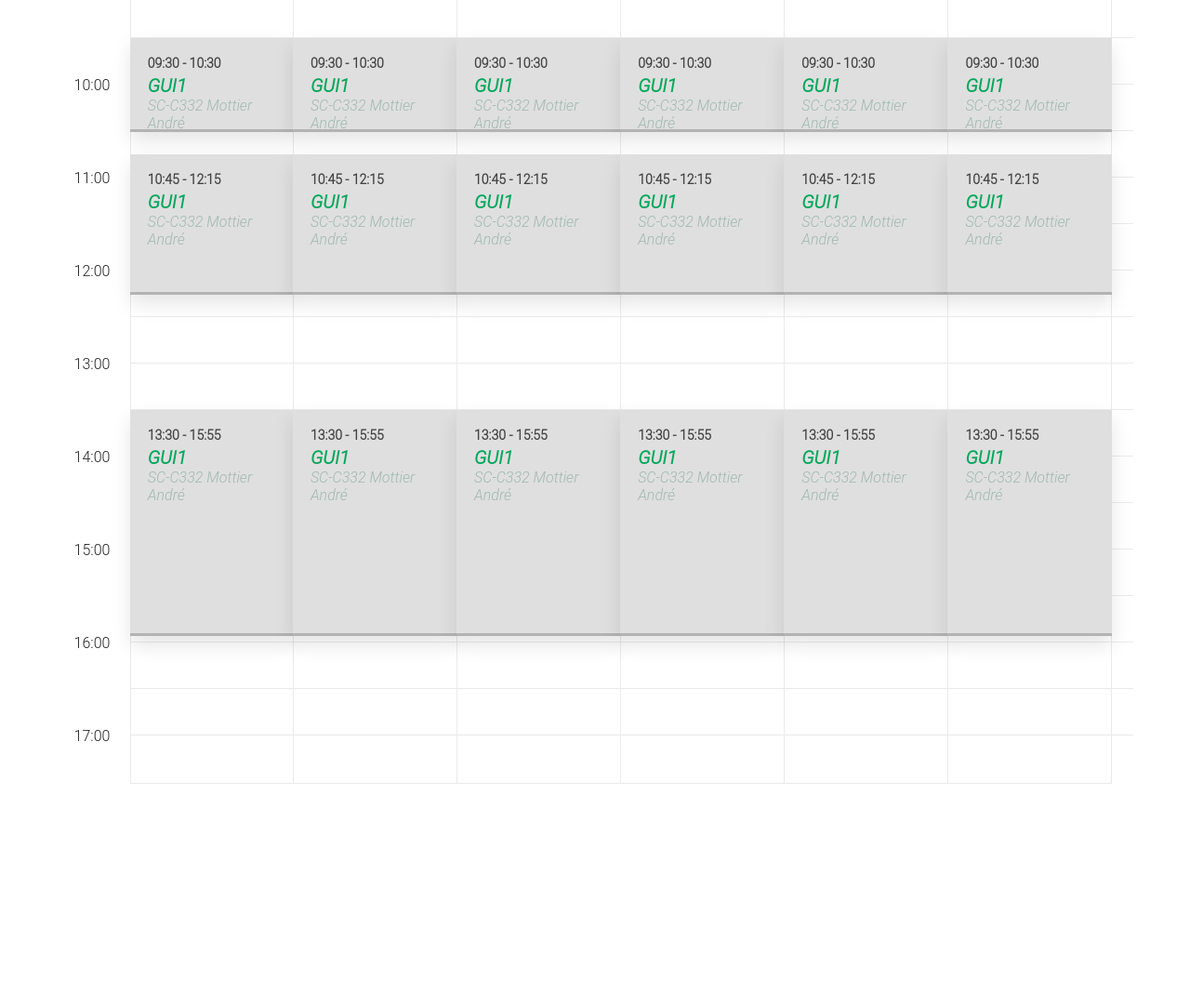
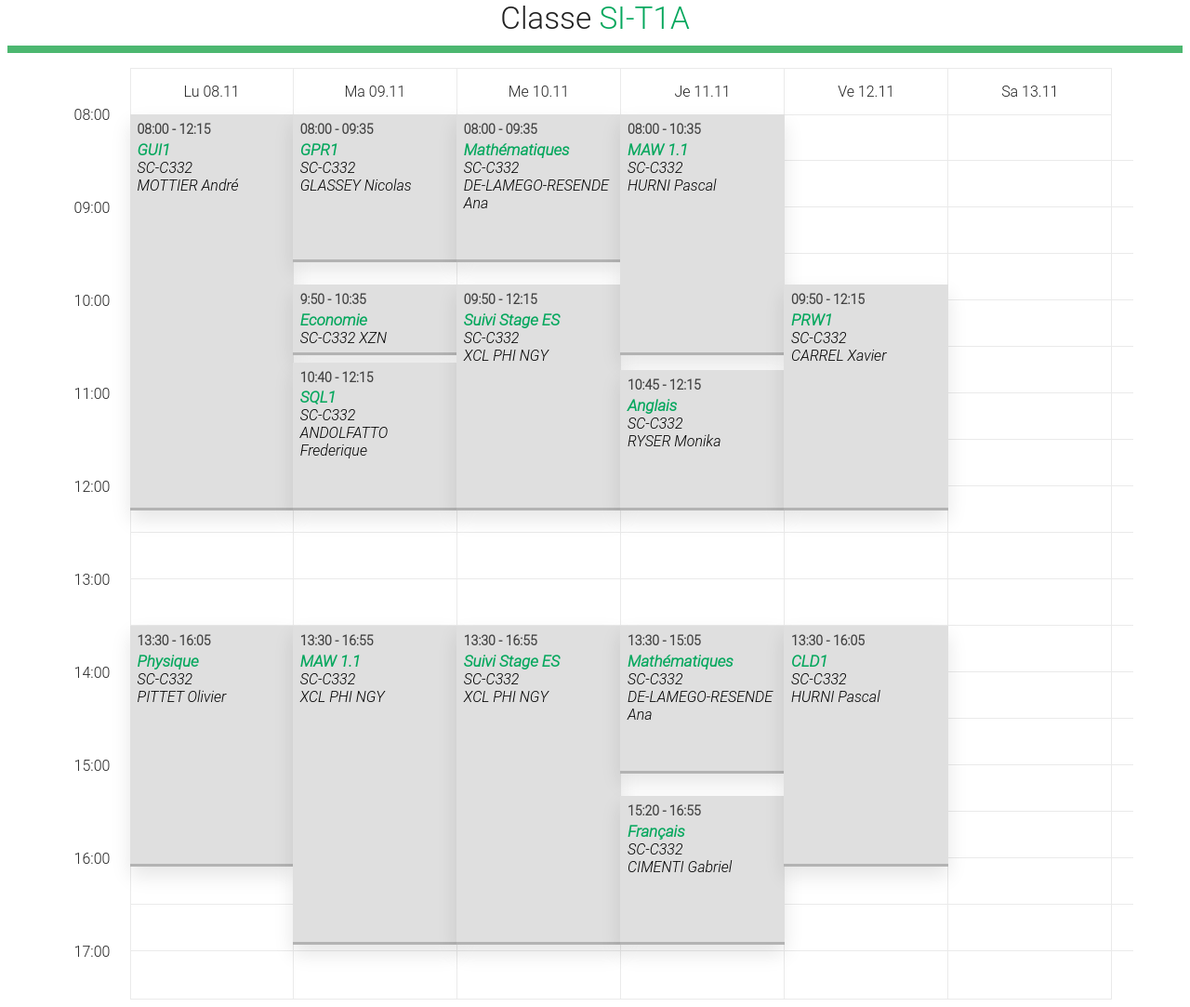
Before and after one commit to MauroWasTaken/GUI1_Intranet, a PHP site: page /html/calendareleve.html in a window 1280 px wide. Shown: the part 329-1412 px from the top of the page at 93% size. Before the commit the page ends 1172 px from the top, so only its background shows below. Run offline with PHP 8.4, Linux system fonts and the light colour scheme.

Commit message:
added some changes

```diff
--- a/src/css/calendar.css
+++ b/src/css/calendar.css
@@ -50,7 +50,7 @@ body {
 }
 
 a {
-    color: #a2b9b2;
+    color: #000;
     text-decoration: none;
 }
 
@@ -199,7 +199,6 @@ Main Components
     height: 100%;
     padding: .8em;
 }
-
 @media only screen and (min-width: 550px) {
     .cd-schedule .events .single-event {
         width: 40%;
@@ -270,7 +269,7 @@ Main Components
         margin-right: 0;
     }
     .cd-schedule .events .single-event a {
-        padding: 1.2em;
+        padding: 0.5em;
     }
     .cd-schedule .events .single-event:last-of-type {
         /* reset style */
@@ -309,13 +308,14 @@ Main Components
 }
 
 .cd-schedule .event-name {
-    font-size: 2.4rem;
+    font-size: 2rem;
 }
 
 @media only screen and (min-width: 670px) {
     .cd-schedule .event-name {
-        font-size: 2rem;
+        font-size: 1.7rem;
     }
+
 }
 
 .cd-schedule .event-desc,
--- a/src/css/style.css
+++ b/src/css/style.css
@@ -6,7 +6,7 @@ header {
   font-family: "Roboto Light", sans-serif;
     display: flex;
     width: 99%;
-    height: 11vh;
+    min-height: 11vh;
     flex-direction: column;
 }
 .banner {
--- a/src/html/calendareleve.html
+++ b/src/html/calendareleve.html
@@ -57,182 +57,158 @@
             <div class="events">
                 <ul class="wrap">
                     <li class="events-group">
-                        <div class="top-info"><span>Lu 01.11</span></div>
+                        <div class="top-info"><span>Lu 08.11</span></div>
                         <ul>
-                            <li class="single-event" data-content="GUI1" data-end="10:30"
+                            <li class="single-event" data-content="GUI1" data-end="12:15"
                                 data-event="event-1"
-                                data-start="09:30">
+                                data-start="08:00">
                                 <a href="#0">
                                     <em class="event-name">GUI1</em>
-                                    <em class="event-info">SC-C332 Mottier André</em>
+                                    <em class="event-info">SC-C332<br> MOTTIER André</em>
+                                </a>
+                            </li>
+                            <li class="single-event" data-content="GUI1" data-end="16:05"
+                                data-event="event-1"
+                                data-start="13:30">
+                                <a href="#0">
+                                    <em class="event-name">Physique</em>
+                                    <em class="event-info">SC-C332<br> PITTET Olivier</em>
+                                </a>
+                            </li>
+                        </ul>
+                    </li>
+
+                    <li class="events-group">
+                        <div class="top-info"><span>Ma 09.11</span></div>
+
+                        <ul>
+                            <li class="single-event" data-content="GUI1" data-end="09:35"
+                                data-event="event-1"
+                                data-start="08:00">
+                                <a href="#0">
+                                    <em class="event-name">GPR1</em>
+                                    <em class="event-info">SC-C332<br> GLASSEY Nicolas</em>
+                                </a>
+                            </li>
+                            <li class="single-event" data-content="GUI1" data-end="10:35"
+                                data-event="event-1"
+                                data-start="9:50">
+                                <a href="#0">
+                                    <em class="event-name">Economie</em>
+                                    <em class="event-info">SC-C332 XZN</em>
+                                </a>
+                            </li>
+                            <li class="single-event" data-content="GUI1" data-end="12:15"
+                                data-event="event-1"
+                                data-start="10:40">
+                                <a href="#0">
+                                    <em class="event-name">SQL1</em>
+                                    <em class="event-info">SC-C332<br> ANDOLFATTO Frederique</em>
+                                </a>
+                            </li>
+                            <li class="single-event" data-content="GUI1" data-end="16:55"
+                                data-event="event-1"
+                                data-start="13:30">
+                                <a href="#0">
+                                    <em class="event-name">MAW 1.1</em>
+                                    <em class="event-info">SC-C332<br> XCL PHI NGY</em>
+                                </a>
+                            </li>
+                        </ul>
+                    </li>
+
+                    <li class="events-group">
+                        <div class="top-info"><span>Me 10.11</span></div>
+                        <ul>
+                            <li class="single-event" data-content="GUI1" data-end="09:35"
+                                data-event="event-1"
+                                data-start="08:00">
+                                <a href="#0">
+                                    <em class="event-name">Mathématiques</em>
+                                    <em class="event-info">SC-C332 <br>DE-LAMEGO-RESENDE Ana</em>
+                                </a>
+                            </li>
+                            <li class="single-event" data-content="GUI1" data-end="12:15"
+                                data-event="event-1"
+                                data-start="09:50">
+                                <a href="#0">
+                                    <em class="event-name">Suivi Stage ES</em>
+                                    <em class="event-info">SC-C332 <br> XCL PHI NGY</em>
+                                </a>
+                            </li>
+                            <li class="single-event" data-content="GUI1" data-end="16:55"
+                                data-event="event-1"
+                                data-start="13:30">
+                                <a href="#0">
+                                    <em class="event-name">Suivi Stage ES</em>
+                                    <em class="event-info">SC-C332 <br> XCL PHI NGY</em>
+                                </a>
+                            </li>
+                        </ul>
+                    </li>
+
+                    <li class="events-group">
+                        <div class="top-info"><span>Je 11.11</span></div>
+                        <ul>
+                            <li class="single-event" data-content="GUI1" data-end="10:35"
+                                data-event="event-1"
+                                data-start="08:00">
+                                <a href="#0">
+                                    <em class="event-name">MAW 1.1</em>
+                                    <em class="event-info">SC-C332 <br>HURNI Pascal </em>
                                 </a>
                             </li>
                             <li class="single-event" data-content="GUI1" data-end="12:15"
                                 data-event="event-1"
                                 data-start="10:45">
                                 <a href="#0">
-                                    <em class="event-name">GUI1</em>
-                                    <em class="event-info">SC-C332 Mottier André</em>
+                                    <em class="event-name">Anglais</em>
+                                    <em class="event-info">SC-C332<br>RYSER Monika</em>
                                 </a>
                             </li>
-                            <li class="single-event" data-content="GUI1" data-end="15:55"
+                            <li class="single-event" data-content="GUI1" data-end="15:05"
                                 data-event="event-1"
                                 data-start="13:30">
                                 <a href="#0">
-                                    <em class="event-name">GUI1</em>
-                                    <em class="event-info">SC-C332 Mottier André</em>
+                                    <em class="event-name">Mathématiques</em>
+                                    <em class="event-info">SC-C332 <br>DE-LAMEGO-RESENDE Ana</em>
                                 </a>
                             </li>
+                            <li class="single-event" data-content="GUI1" data-end="16:55"
+                            data-event="event-1"
+                            data-start="15:20">
+                            <a href="#0">
+                                <em class="event-name">Français</em>
+                                <em class="event-info">SC-C332 <br>CIMENTI Gabriel</em>
+                            </a>
+                        </li>
                         </ul>
                     </li>
-
                     <li class="events-group">
-                        <div class="top-info"><span>Ma 02.11</span></div>
-
+                        <div class="top-info"><span>Ve 12.11</span></div>
                         <ul>
-                            <li class="single-event" data-content="GUI1" data-end="10:30"
+                            <li class="single-event" data-content="GUI1" data-end="12:15"
                                 data-event="event-1"
-                                data-start="09:30">
+                                data-start="09:50">
                                 <a href="#0">
-                                    <em class="event-name">GUI1</em>
-                                    <em class="event-info">SC-C332 Mottier André</em>
+                                    <em class="event-name">PRW1</em>
+                                    <em class="event-info">SC-C332<br>CARREL Xavier</em>
                                 </a>
                             </li>
-                            <li class="single-event" data-content="GUI1" data-end="12:15"
-                                data-event="event-1"
-                                data-start="10:45">
-                                <a href="#0">
-                                    <em class="event-name">GUI1</em>
-                                    <em class="event-info">SC-C332 Mottier André</em>
-                                </a>
-                            </li>
-                            <li class="single-event" data-content="GUI1" data-end="15:55"
+                            <li class="single-event" data-content="GUI1" data-end="16:05"
                                 data-event="event-1"
                                 data-start="13:30">
                                 <a href="#0">
-                                    <em class="event-name">GUI1</em>
-                                    <em class="event-info">SC-C332 Mottier André</em>
-                                </a>
-                            </li>
-                        </ul>
-                    </li>
-
-                    <li class="events-group">
-                        <div class="top-info"><span>Me 03.11</span></div>
-                        <ul>
-                            <li class="single-event" data-content="GUI1" data-end="10:30"
-                                data-event="event-1"
-                                data-start="09:30">
-                                <a href="#0">
-                                    <em class="event-name">GUI1</em>
-                                    <em class="event-info">SC-C332 Mottier André</em>
-                                </a>
-                            </li>
-                            <li class="single-event" data-content="GUI1" data-end="12:15"
-                                data-event="event-1"
-                                data-start="10:45">
-                                <a href="#0">
-                                    <em class="event-name">GUI1</em>
-                                    <em class="event-info">SC-C332 Mottier André</em>
-                                </a>
-                            </li>
-                            <li class="single-event" data-content="GUI1" data-end="15:55"
-                                data-event="event-1"
-                                data-start="13:30">
-                                <a href="#0">
-                                    <em class="event-name">GUI1</em>
-                                    <em class="event-info">SC-C332 Mottier André</em>
-                                </a>
-                            </li>
-                        </ul>
-                    </li>
-
-                    <li class="events-group">
-                        <div class="top-info"><span>Je 04.11</span></div>
-                        <ul>
-                            <li class="single-event" data-content="GUI1" data-end="10:30"
-                                data-event="event-1"
-                                data-start="09:30">
-                                <a href="#0">
-                                    <em class="event-name">GUI1</em>
-                                    <em class="event-info">SC-C332 Mottier André</em>
-                                </a>
-                            </li>
-                            <li class="single-event" data-content="GUI1" data-end="12:15"
-                                data-event="event-1"
-                                data-start="10:45">
-                                <a href="#0">
-                                    <em class="event-name">GUI1</em>
-                                    <em class="event-info">SC-C332 Mottier André</em>
-                                </a>
-                            </li>
-                            <li class="single-event" data-content="GUI1" data-end="15:55"
-                                data-event="event-1"
-                                data-start="13:30">
-                                <a href="#0">
-                                    <em class="event-name">GUI1</em>
-                                    <em class="event-info">SC-C332 Mottier André</em>
-                                </a>
-                            </li>
-                        </ul>
-                    </li>
-                    <li class="events-group">
-                        <div class="top-info"><span>Ve 05.11</span></div>
-                        <ul>
-                            <li class="single-event" data-content="GUI1" data-end="10:30"
-                                data-event="event-1"
-                                data-start="09:30">
-                                <a href="#0">
-                                    <em class="event-name">GUI1</em>
-                                    <em class="event-info">SC-C332 Mottier André</em>
-                                </a>
-                            </li>
-                            <li class="single-event" data-content="GUI1" data-end="12:15"
-                                data-event="event-1"
-                                data-start="10:45">
-                                <a href="#0">
-                                    <em class="event-name">GUI1</em>
-                                    <em class="event-info">SC-C332 Mottier André</em>
-                                </a>
-                            </li>
-                            <li class="single-event" data-content="GUI1" data-end="15:55"
-                                data-event="event-1"
-                                data-start="13:30">
-                                <a href="#0">
-                                    <em class="event-name">GUI1</em>
-                                    <em class="event-info">SC-C332 Mottier André</em>
+                                    <em class="event-name">CLD1</em>
+                                    <em class="event-info">SC-C332<br>HURNI Pascal</em>
                                 </a>
                             </li>
                         </ul>
                     </li>
                     <!--        -->
                     <li class="events-group">
-                        <div class="top-info"><span>Sa 06.11</span></div>
+                        <div class="top-info"><span>Sa 13.11</span></div>
                         <ul>
-                            <li class="single-event" data-content="GUI1" data-end="10:30"
-                                data-event="event-1"
-                                data-start="09:30">
-                                <a href="#0">
-                                    <em class="event-name">GUI1</em>
-                                    <em class="event-info">SC-C332 Mottier André</em>
-                                </a>
-                            </li>
-                            <li class="single-event" data-content="GUI1" data-end="12:15"
-                                data-event="event-1"
-                                data-start="10:45">
-                                <a href="#0">
-                                    <em class="event-name">GUI1</em>
-                                    <em class="event-info">SC-C332 Mottier André</em>
-                                </a>
-                            </li>
-                            <li class="single-event" data-content="GUI1" data-end="15:55"
-                                data-event="event-1"
-                                data-start="13:30">
-                                <a href="#0">
-                                    <em class="event-name">GUI1</em>
-                                    <em class="event-info">SC-C332 Mottier André</em>
-                                </a>
-                            </li>
                         </ul>
                     </li>
                 </ul>
@@ -257,7 +233,7 @@
         </div>
     </div>
     <div class="mobile">
-        <h1><span class="fontGreen">Lundi </span> 01.11</h1>
+        <h1><span class="fontGreen">Lundi </span> 08.11</h1>
         <ul class="line"></ul>
         <div class="cards">
             <a class="card">
@@ -273,7 +249,23 @@
                 <div align="right">SC-C332 <br> Mottier André</div>
             </a>
         </div>
-        <h1><span class="fontGreen">Mardi </span> 02.11</h1>
+        <h1><span class="fontGreen">Mardi </span> 09.11</h1>
+        <ul class="line"></ul>
+        <div class="cards">
+            <a class="card">
+                <div><span class="fontGreen">GUI1 / </span>08:00-09:35</div>
+                <div align="right">SC-C332 <br> Mottier André</div>
+            </a>
+            <a class="card">
+                <div><span class="fontGreen">GUI1 / </span>08:00-09:35</div>
+                <div align="right">SC-C332 <br> Mottier André</div>
+            </a>
+            <a class="card">
+                <div><span class="fontGreen">GUI1 / </span>08:00-09:35</div>
+                <div align="right">SC-C332 <br> Mottier André</div>
+            </a>
+        </div>
+        <h1><span class="fontGreen">Mercredi </span> 10.11</h1>
         <ul class="line"></ul>
         <div class="cards">
             <a class="card">
```
Also changed, not shown: src/css/absenceCss.css (+13 -1 lines), src/html/absence.html (+54 -54 lines), src/html/calendarTeacher.html (+139 -143 lines), src/sw.js (+18 -5 lines), src/logos/logo.png (added), src/logos/logo144.png (added), src/logos/logo192.png (added), src/manifest.json.
